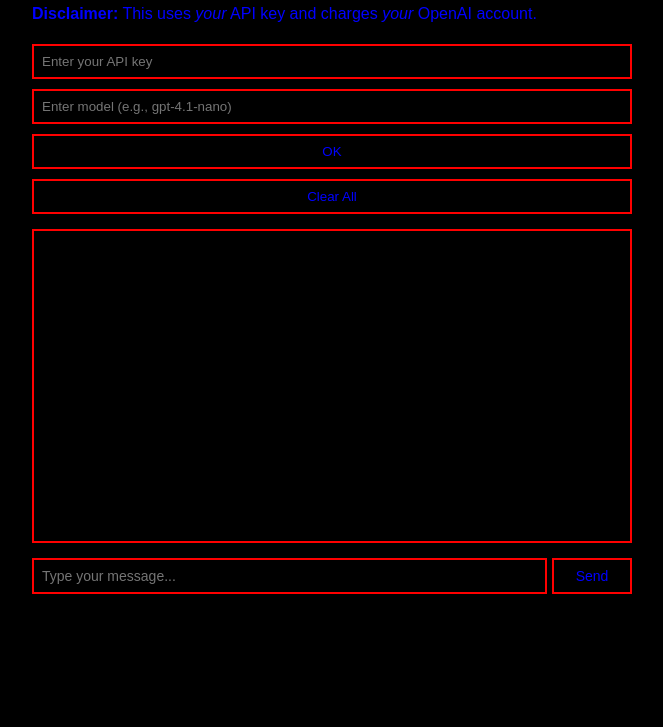
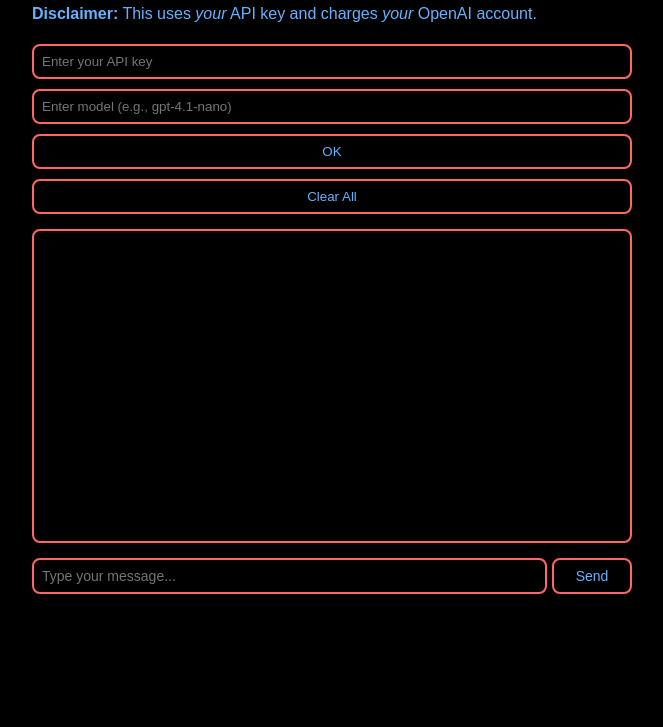
Before and after one commit to ChatGPTInABox/ChatGPTInABox.github.io, a plain HTML site: page index.html in a window 1280 px wide. Shown: the part 73-800 px from the top of the page, without its empty margins (308-971 px from the left). Drawn offline with Linux system fonts and the light colour scheme.

Commit message:
Update index.html

```diff
--- a/index.html
+++ b/index.html
@@ -1,7 +1,7 @@
 <!DOCTYPE html>
 <html>
 <head>
-  <meta charset="UTF-8">
+  <meta charset="UTF-8" />
   <title>ChatGPT On Your Terms</title>
   <style>
     body {
@@ -10,36 +10,44 @@
       margin: auto;
       padding: 10px;
       background-color: black;
-      color: blue;
+      color: #66b2ff; /* lighter blue */
     }
-    input, button, select {
+    input,
+    button,
+    select {
       padding: 8px;
       margin: 5px 0;
       box-sizing: border-box;
-      border: 2px solid red;
+      border: 2px solid #ff6666; /* softer red */
       background-color: black;
-      color: blue;
+      color: #66b2ff; /* lighter blue */
+      border-radius: 8px; /* rounded corners */
+      transition: box-shadow 0.3s ease;
     }
     button {
       cursor: pointer;
     }
+    button:hover {
+      box-shadow: 0 0 8px 2px #ff6666; /* red neon glow */
+    }
     #chat-box {
-      border: 2px solid red;
+      border: 2px solid #ff6666; /* softer red */
       height: 300px;
       overflow-y: auto;
       padding: 5px;
       margin: 10px 0;
       background: black;
+      border-radius: 8px; /* rounded corners */
     }
     .message {
       margin: 5px 0;
     }
     .user {
       font-weight: bold;
-      color: blue;
+      color: #66b2ff; /* lighter blue */
     }
     .assistant {
-      color: green;
+      color: #66ff66; /* softer green */
     }
     #input-row {
       display: flex;
@@ -48,13 +56,15 @@
     #user-input {
       flex: 1;
       font-size: 14px;
+      border-radius: 8px; /* rounded corners */
     }
     #send-btn {
       flex: 0 0 auto;
       width: 80px;
       font-size: 14px;
-      color: blue;
+      color: #66b2ff; /* lighter blue */
       background-color: black;
+      border-radius: 8px; /* rounded corners */
     }
   </style>
 </head>
@@ -62,97 +72,112 @@
   <h2>ChatGPT On Your Terms</h2>
   <p><strong>Disclaimer:</strong> This uses <em>your</em> API key and charges <em>your</em> OpenAI account.</p>
 
-  <input type="password" id="api-key" placeholder="Enter your API key" style="width:100%;">
-  <input type="text" id="model" placeholder="Enter model (e.g., gpt-4.1-nano)" style="width:100%;">
-  <button id="save-btn" style="width:100%;">OK</button>
-  <button id="clear-btn" style="width:100%;">Clear All</button>
+  <input
+    type="password"
+    id="api-key"
+    placeholder="Enter your API key"
+    style="width: 100%"
+  />
+  <input
+    type="text"
+    id="model"
+    placeholder="Enter model (e.g., gpt-4.1-nano)"
+    style="width: 100%"
+  />
+  <button id="save-btn" style="width: 100%">OK</button>
+  <button id="clear-btn" style="width: 100%">Clear All</button>
 
   <div id="chat-box"></div>
 
   <div id="input-row">
-    <input type="text" id="user-input" placeholder="Type your message...">
+    <input type="text" id="user-input" placeholder="Type your message..." />
     <button id="send-btn">Send</button>
   </div>
 
   <script>
-    document.getElementById('api-key').value = localStorage.getItem('apiKey') || '';
-    document.getElementById('model').value = localStorage.getItem('model') || '';
-    let chatHistory = JSON.parse(localStorage.getItem('chatHistory') || '[]');
+    document.getElementById("api-key").value =
+      localStorage.getItem("apiKey") || "";
+    document.getElementById("model").value = localStorage.getItem("model") || "";
+    let chatHistory = JSON.parse(localStorage.getItem("chatHistory") || "[]");
     renderChat();
 
-    document.getElementById('save-btn').onclick = () => {
-      localStorage.setItem('apiKey', document.getElementById('api-key').value);
-      localStorage.setItem('model', document.getElementById('model').value);
-      alert('Saved!');
+    document.getElementById("save-btn").onclick = () => {
+      localStorage.setItem("apiKey", document.getElementById("api-key").value);
+      localStorage.setItem("model", document.getElementById("model").value);
+      alert("Saved!");
     };
 
-    document.getElementById('clear-btn').onclick = () => {
-      localStorage.removeItem('apiKey');
-      localStorage.removeItem('model');
-      localStorage.removeItem('chatHistory');
+    document.getElementById("clear-btn").onclick = () => {
+      localStorage.removeItem("apiKey");
+      localStorage.removeItem("model");
+      localStorage.removeItem("chatHistory");
       chatHistory = [];
-      document.getElementById('api-key').value = '';
-      document.getElementById('model').value = '';
+      document.getElementById("api-key").value = "";
+      document.getElementById("model").value = "";
       renderChat();
-      alert('Cleared all data!');
+      alert("Cleared all data!");
     };
 
     async function sendMessage() {
-      const apiKey = localStorage.getItem('apiKey');
-      const model = localStorage.getItem('model');
-      const userText = document.getElementById('user-input').value;
+      const apiKey = localStorage.getItem("apiKey");
+      const model = localStorage.getItem("model");
+      const userText = document.getElementById("user-input").value;
       if (!apiKey || !model) {
-        alert('Please enter and save your API key and model first.');
+        alert("Please enter and save your API key and model first.");
         return;
       }
       if (!userText.trim()) return;
 
-      chatHistory.push({ role: 'user', content: userText });
+      chatHistory.push({ role: "user", content: userText });
       renderChat();
-      document.getElementById('user-input').value = '';
+      document.getElementById("user-input").value = "";
 
       try {
-        const res = await fetch('https://api.openai.com/v1/chat/completions', {
-          method: 'POST',
+        const res = await fetch("https://api.openai.com/v1/chat/completions", {
+          method: "POST",
           headers: {
-            'Content-Type': 'application/json',
-            'Authorization': `Bearer ${apiKey}`
+            "Content-Type": "application/json",
+            Authorization: `Bearer ${apiKey}`,
           },
           body: JSON.stringify({
             model: model,
-            messages: chatHistory
-          })
+            messages: chatHistory,
+          }),
         });
 
         const data = await res.json();
-        const reply = data.choices?.[0]?.message?.content || '[No response]';
-        chatHistory.push({ role: 'assistant', content: reply });
-        localStorage.setItem('chatHistory', JSON.stringify(chatHistory));
+        const reply = data.choices?.[0]?.message?.content || "[No response]";
+        chatHistory.push({ role: "assistant", content: reply });
+        localStorage.setItem("chatHistory", JSON.stringify(chatHistory));
         renderChat();
       } catch (err) {
-        alert('Error: ' + err.message);
+        alert("Error: " + err.message);
       }
     }
 
-    document.getElementById('send-btn').onclick = sendMessage;
+    document.getElementById("send-btn").onclick = sendMessage;
 
-    document.getElementById('user-input').addEventListener('keypress', (e) => {
-      if (e.key === 'Enter') {
+    document
+      .getElementById("user-input")
+      .addEventListener("keypress", (e) => {
+        if (e.key === "Enter") {
           e.preventDefault();
           sendMessage();
         }
       });
 
     function renderChat() {
-      const chatBox = document.getElementById('chat-box');
-      chatBox.innerHTML = chatHistory.map(msg => {
-        if (msg.role === 'user') {
+      const chatBox = document.getElementById("chat-box");
+      chatBox.innerHTML = chatHistory
+        .map((msg) => {
+          if (msg.role === "user") {
             return `<div class="message user">You: ${msg.content}</div>`;
           } else {
             return `<div class="message assistant">ChatGPT: ${msg.content}</div>`;
           }
-      }).join('');
-      localStorage.setItem('chatHistory', JSON.stringify(chatHistory));
+        })
+        .join("");
+      localStorage.setItem("chatHistory", JSON.stringify(chatHistory));
       chatBox.scrollTop = chatBox.scrollHeight;
     }
   </script>
```
Lines whose indentation alone changed are shown as unchanged.
